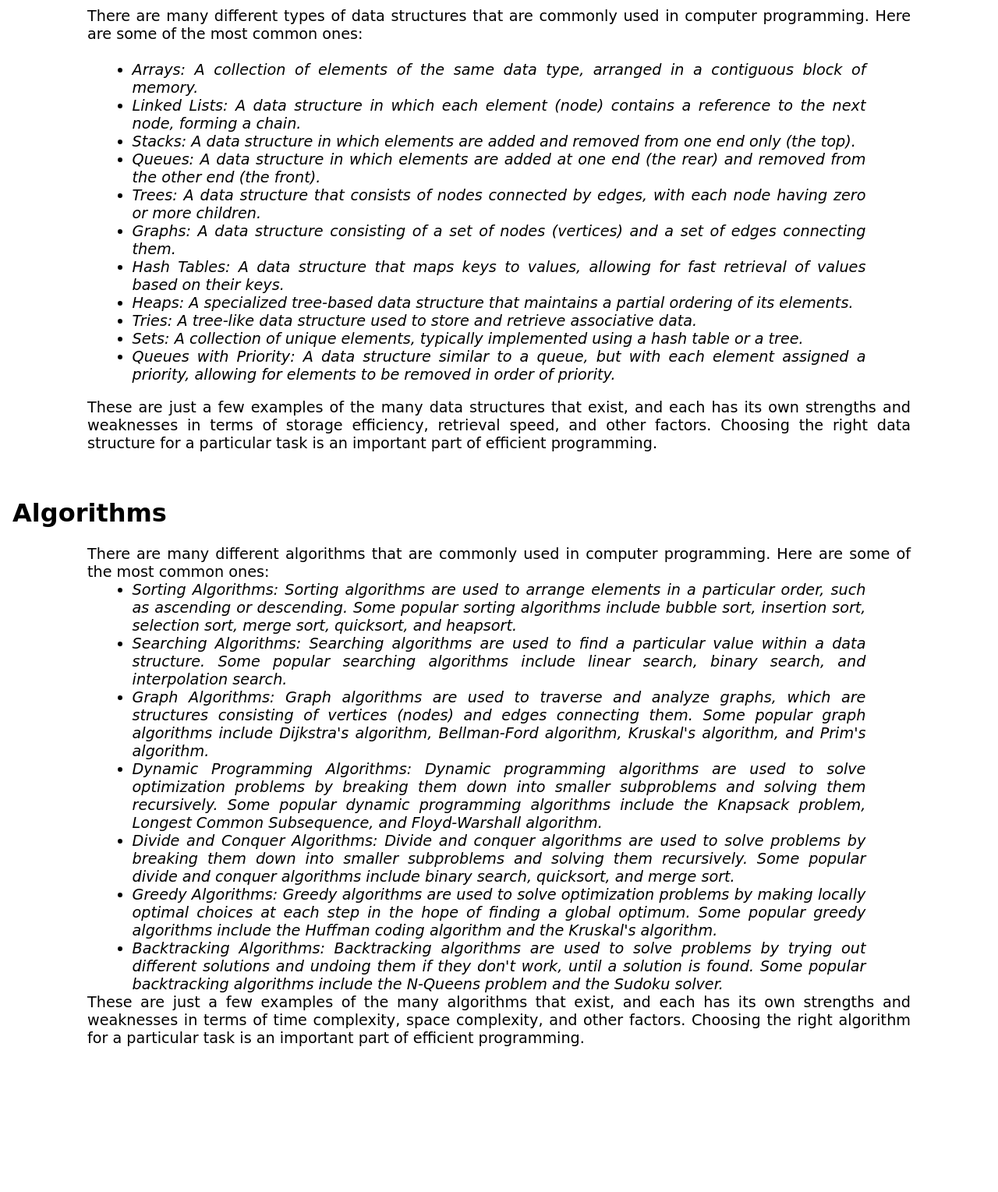
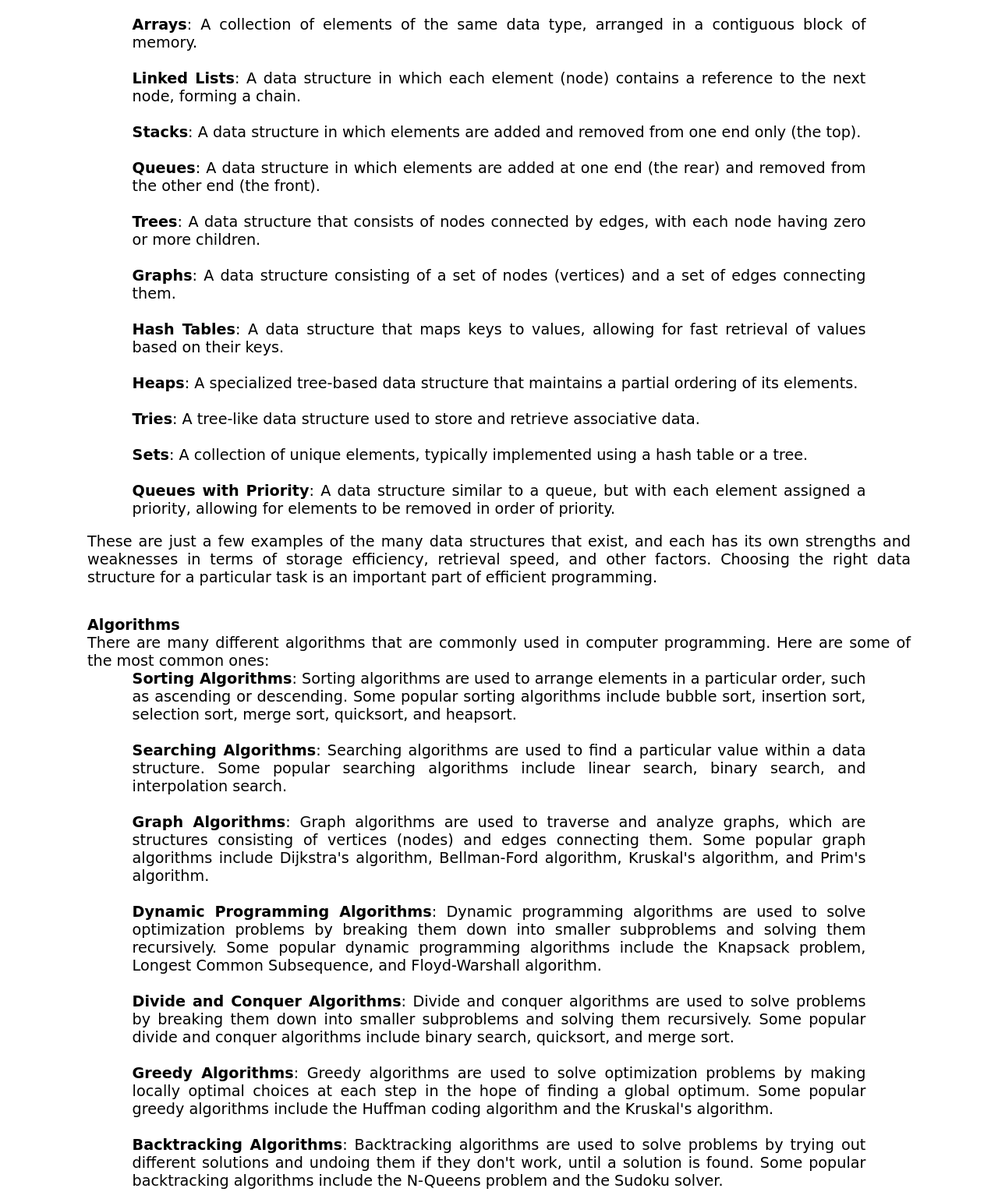
Before and after one commit to 0sureshyadav0/website_company, a website: page ResponsiveBlogTemplate/Posts/Post2.html in a window 1280 px wide. Shown: the part 615-2144 px from the top of the page at 78% size. Before the commit the page ends 1974 px from the top, so only its background shows below. Drawn offline with nearby package versions, Linux system fonts and the light colour scheme; a web font is replaced by a local one.

Commit message:
next commit

```diff
--- a/ResponsiveBlogTemplate/Posts/Post2.html
+++ b/ResponsiveBlogTemplate/Posts/Post2.html
@@ -30,7 +30,8 @@
         integrity="sha512-iecdLmaskl7CVkqkXNQ/ZH/XLlvWZOJyj7Yy7tcenmpD1ypASozpmT/E0iPtmFIB46ZmdtAc9eNBvH0H/ZpiBw=="
         crossorigin="anonymous" referrerpolicy="no-referrer" />
     <style>
-        p {
+        p,
+        ul,h1,h2,h3 {
             /* width: 100%; */
             margin: auto;
             padding: 0em 5em;
@@ -42,7 +43,11 @@
             margin: auto;
             padding: 0em 8em;
             font-size: 1.2em;
-            font-style: italic;
+            /* font-style: italic; */
+        }
+
+        li {
+            list-style: none;
         }
 
         .site-logo {
@@ -94,7 +99,9 @@
         }
 
         @media only screen and (max-width:770px) {
-            p {
+
+            p,
+            ul {
                 margin: .5em;
                 padding: 0;
             }
@@ -102,8 +109,9 @@
             #site-logo {
                 width: 30em;
             }
-            ul{
-                padding:0;
+
+            ul {
+                padding: 0;
             }
         }
 
@@ -113,8 +121,9 @@
                 font-size: 1.5em;
                 width: 40em;
             }
-            ul{
-                padding:0;
+
+            ul {
+                padding: 0;
             }
         }
     </style>
@@ -157,41 +166,57 @@
 
         <ul><br>
             <li>
-                Arrays: A collection of elements of the same data type, arranged in a contiguous block of memory.
+                <b>Arrays</b>: A collection of elements of the same data type, arranged in a contiguous block of memory.
             </li>
+            <br>
             <li>
-                Linked Lists: A data structure in which each element (node) contains a reference to the next node,
+                <b>Linked Lists</b>: A data structure in which each element (node) contains a reference to the next
+                node,
                 forming a chain.
             </li>
+            <br>
             <li>
-                Stacks: A data structure in which elements are added and removed from one end only (the top).
+                <b>Stacks</b>: A data structure in which elements are added and removed from one end only (the top).
             </li>
+            <br>
             <li>
-                Queues: A data structure in which elements are added at one end (the rear) and removed from the other
+                <b>Queues</b>: A data structure in which elements are added at one end (the rear) and removed from the
+                other
                 end (the front).
             </li>
+            <br>
             <li>
-                Trees: A data structure that consists of nodes connected by edges, with each node having zero or more
+                <b>Trees</b>: A data structure that consists of nodes connected by edges, with each node having zero or
+                more
                 children.
             </li>
+            <br>
             <li>
-                Graphs: A data structure consisting of a set of nodes (vertices) and a set of edges connecting them.
+                <b>Graphs</b>: A data structure consisting of a set of nodes (vertices) and a set of edges connecting
+                them.
             </li>
+            <br>
             <li>
-                Hash Tables: A data structure that maps keys to values, allowing for fast retrieval of values based on
+                <b>Hash Tables</b>: A data structure that maps keys to values, allowing for fast retrieval of values
+                based on
                 their keys.
             </li>
+            <br>
             <li>
-                Heaps: A specialized tree-based data structure that maintains a partial ordering of its elements.
+                <b>Heaps</b>: A specialized tree-based data structure that maintains a partial ordering of its elements.
             </li>
+            <br>
             <li>
-                Tries: A tree-like data structure used to store and retrieve associative data.
+                <b>Tries</b>: A tree-like data structure used to store and retrieve associative data.
             </li>
+            <br>
             <li>
-                Sets: A collection of unique elements, typically implemented using a hash table or a tree.
+                <b>Sets</b>: A collection of unique elements, typically implemented using a hash table or a tree.
             </li>
+            <br>
             <li>
-                Queues with Priority: A data structure similar to a queue, but with each element assigned a priority,
+                <b>Queues with Priority</b>: A data structure similar to a queue, but with each element assigned a
+                priority,
                 allowing for elements to be removed in order of priority.
             </li>
         </ul>
@@ -201,33 +226,40 @@
             weaknesses in terms of storage efficiency, retrieval speed, and other factors. Choosing the right data
             structure for a particular task is an important part of efficient programming.
         </p>
-<br><br>
-<h1>Algorithms</h1>
+        <br><br>
+        <h1>Algorithms</h1>
         <p>
             There are many different algorithms that are commonly used in computer programming. Here are some of the
             most common ones:
         <ul>
-            <li>Sorting Algorithms: Sorting algorithms are used to arrange elements in a particular order, such as
+            <li><b>Sorting Algorithms</b>: Sorting algorithms are used to arrange elements in a particular order, such
+                as
                 ascending or descending. Some popular sorting algorithms include bubble sort, insertion sort, selection
-                sort, merge sort, quicksort, and heapsort.</li>
-            <li>Searching Algorithms: Searching algorithms are used to find a particular value within a data structure.
+                sort, merge sort, quicksort, and heapsort.</li><br>
+            <li><b>Searching Algorithms</b>: Searching algorithms are used to find a particular value within a data
+                structure.
                 Some popular searching algorithms include linear search, binary search, and interpolation search.</li>
-            <li>Graph Algorithms: Graph algorithms are used to traverse and analyze graphs, which are structures
+            <br>
+            <li><b>Graph Algorithms</b>: Graph algorithms are used to traverse and analyze graphs, which are structures
                 consisting of vertices (nodes) and edges connecting them. Some popular graph algorithms include
-                Dijkstra's algorithm, Bellman-Ford algorithm, Kruskal's algorithm, and Prim's algorithm.</li>
-            <li>Dynamic Programming Algorithms: Dynamic programming algorithms are used to solve optimization problems
+                Dijkstra's algorithm, Bellman-Ford algorithm, Kruskal's algorithm, and Prim's algorithm.</li><br>
+            <li><b>Dynamic Programming Algorithms</b>: Dynamic programming algorithms are used to solve optimization
+                problems
                 by breaking them down into smaller subproblems and solving them recursively. Some popular dynamic
                 programming algorithms include the Knapsack problem, Longest Common Subsequence, and Floyd-Warshall
-                algorithm.</li>
-            <li>Divide and Conquer Algorithms: Divide and conquer algorithms are used to solve problems by breaking them
+                algorithm.</li><br>
+            <li><b>Divide and Conquer Algorithms</b>: Divide and conquer algorithms are used to solve problems by
+                breaking them
                 down into smaller subproblems and solving them recursively. Some popular divide and conquer algorithms
-                include binary search, quicksort, and merge sort.</li>
-            <li>Greedy Algorithms: Greedy algorithms are used to solve optimization problems by making locally optimal
+                include binary search, quicksort, and merge sort.</li><br>
+            <li><b>Greedy Algorithms</b>: Greedy algorithms are used to solve optimization problems by making locally
+                optimal
                 choices at each step in the hope of finding a global optimum. Some popular greedy algorithms include the
-                Huffman coding algorithm and the Kruskal's algorithm.</li>
-            <li>Backtracking Algorithms: Backtracking algorithms are used to solve problems by trying out different
+                Huffman coding algorithm and the Kruskal's algorithm.</li><br>
+            <li><b>Backtracking Algorithms</b>: Backtracking algorithms are used to solve problems by trying out
+                different
                 solutions and undoing them if they don't work, until a solution is found. Some popular backtracking
-                algorithms include the N-Queens problem and the Sudoku solver.</li>
+                algorithms include the N-Queens problem and the Sudoku solver.</li><br>
 
         </ul>
         <p>
```
